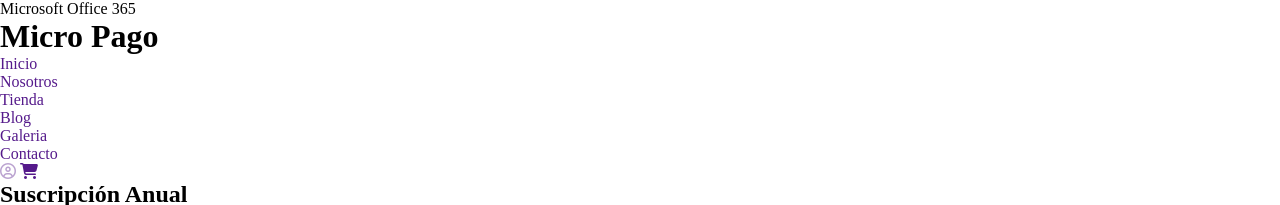
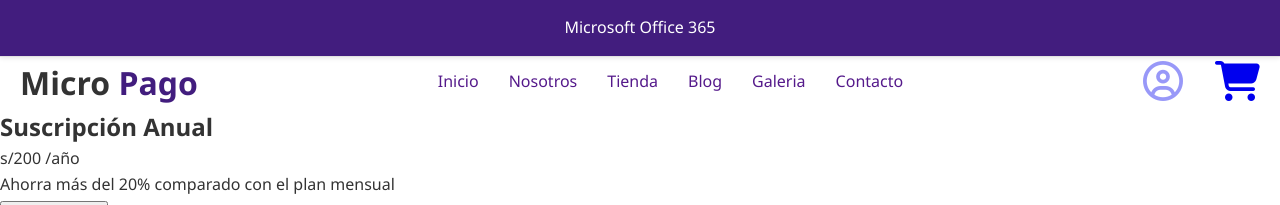
Before and after one commit to JesusSal911/landing, a plain HTML site: page index.html in a window 1280 px wide. Shown: the top 205 px of the page. Drawn offline with Linux system fonts and the light colour scheme.

Commit message:
style: create layout structure for header and navigation

```diff
--- a/css/style.css
+++ b/css/style.css
@@ -12,3 +12,47 @@
   --text-color: #333;
   --font-size: 16px;
 }
+body {
+  font-family: "Segoe UI", Arial, sans-serif;
+  color: #333;
+  line-height: 1.6;
+}
+header {
+  background-color: var(--secondary-color);
+  color: white;
+  padding: 15px 0;
+  text-align: center;
+  box-shadow: 0 2px 5px rgba(0, 0, 0, 0.1);
+}
+.nombre-sitio {
+  text-align: center;
+  margin: 0 auto;
+}
+.nombre-sitio span {
+  color: var(--secondary-color);
+}
+.contenedor-navegacion {
+  border-top: 1px solid #e1e1e1;
+  display: flex;
+  justify-content: space-between;
+  align-items: center;
+  padding: 0 20px;
+}
+.nav-principal {
+  padding: 0.3rem 0;
+  display: flex;
+  justify-content: center; /*da una separacion entre cada div o elemento como el atributo gap*/
+}
+.nav-principal ul {
+  display: flex;
+  gap: 30px;
+}
+.iconos {
+  display: flex;
+  gap: 2rem;
+}
+.fa-regular,
+.fa-solid {
+  font-size: 2.5rem;
+  color: var(--color-primary);
+}
```
